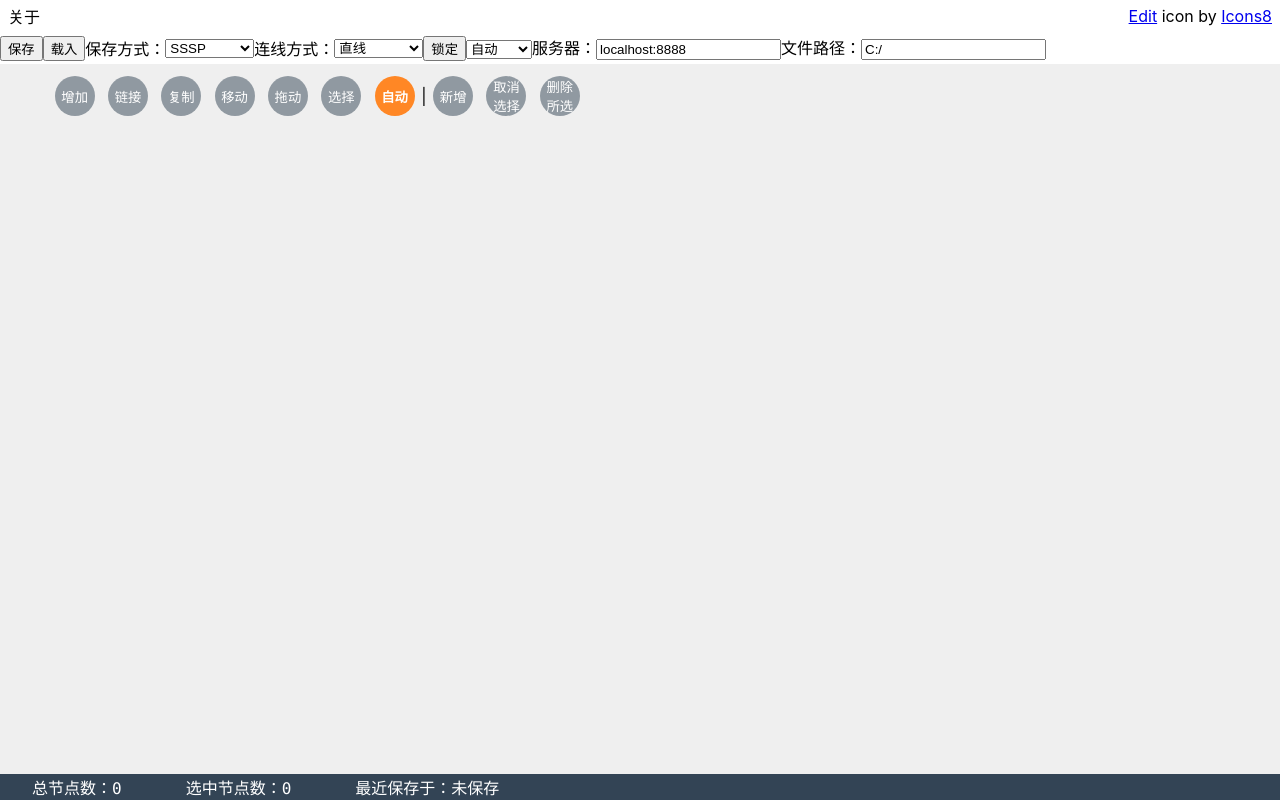
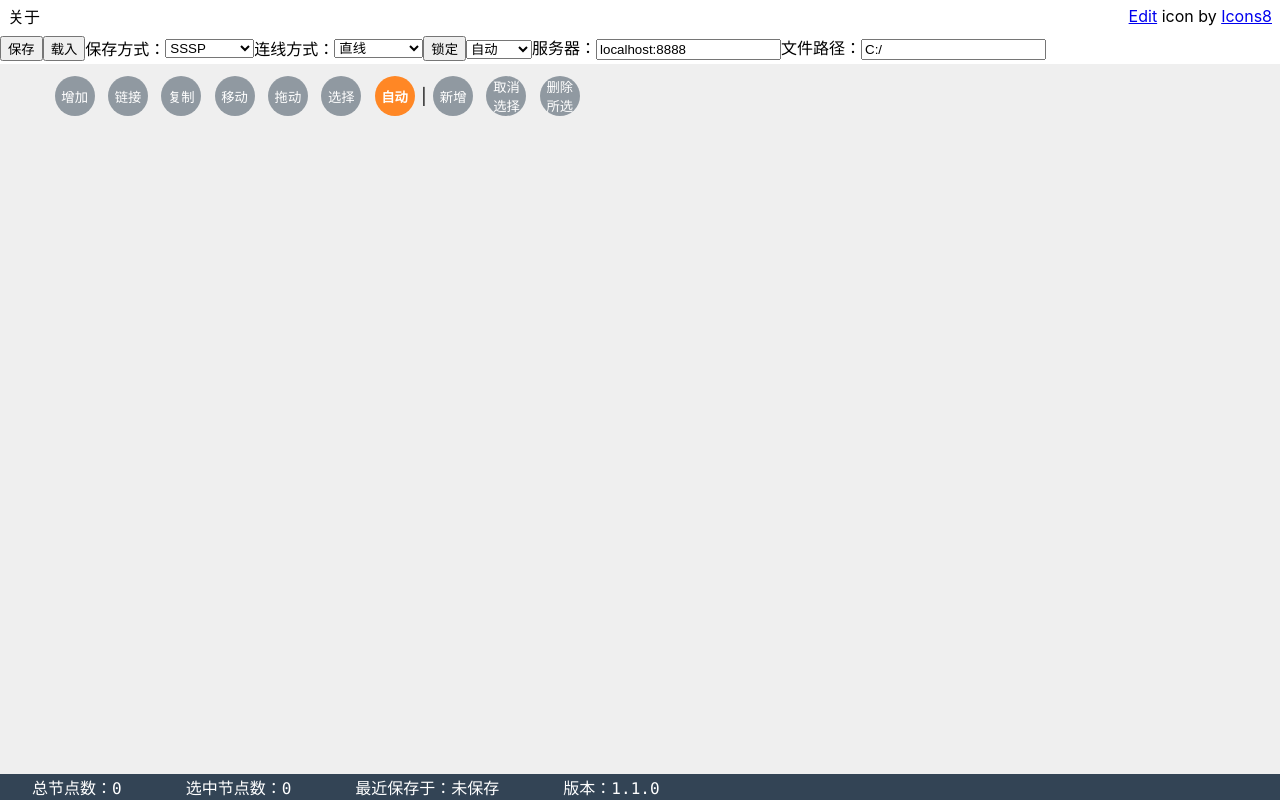
Before and after one commit to TheRiverElder/mind-node-2, a React (Vite) app: page / in a window 1280 px wide. Built offline with nearby package versions, Linux system fonts and the light colour scheme.

Commit message:
将版本号内嵌

```diff
--- a/src/App.tsx
+++ b/src/App.tsx
@@ -297,6 +297,7 @@ class App extends Component<AppProps, AppState> implements ToolEnv {
                 <span className="piece">总节点数：{this.state.nodes.length}</span>
                 <span className="piece">选中节点数：{this.selectedNodeUids.size}</span>
                 <span className="piece">最近保存于：{this.state.lastSavedTime?.toLocaleString() || "未保存"}</span>
+                <span className="piece">版本：{__APP_VERSION__}</span>
             </div>
         )
     }
--- /dev/null
+++ b/src/internal.d.ts
@@ -0,0 +1,2 @@
+
+declare const __APP_VERSION__: string;
--- a/vite.config.ts
+++ b/vite.config.ts
@@ -1,7 +1,12 @@
 import { defineConfig } from 'vite'
 import react from '@vitejs/plugin-react-swc'
+
+import packageJson from "./package.json";
 
 // https://vite.dev/config/
 export default defineConfig({
   plugins: [react()],
-})
+  define: {
+    __APP_VERSION__: JSON.stringify(packageJson.version),
+  },
+});
```
